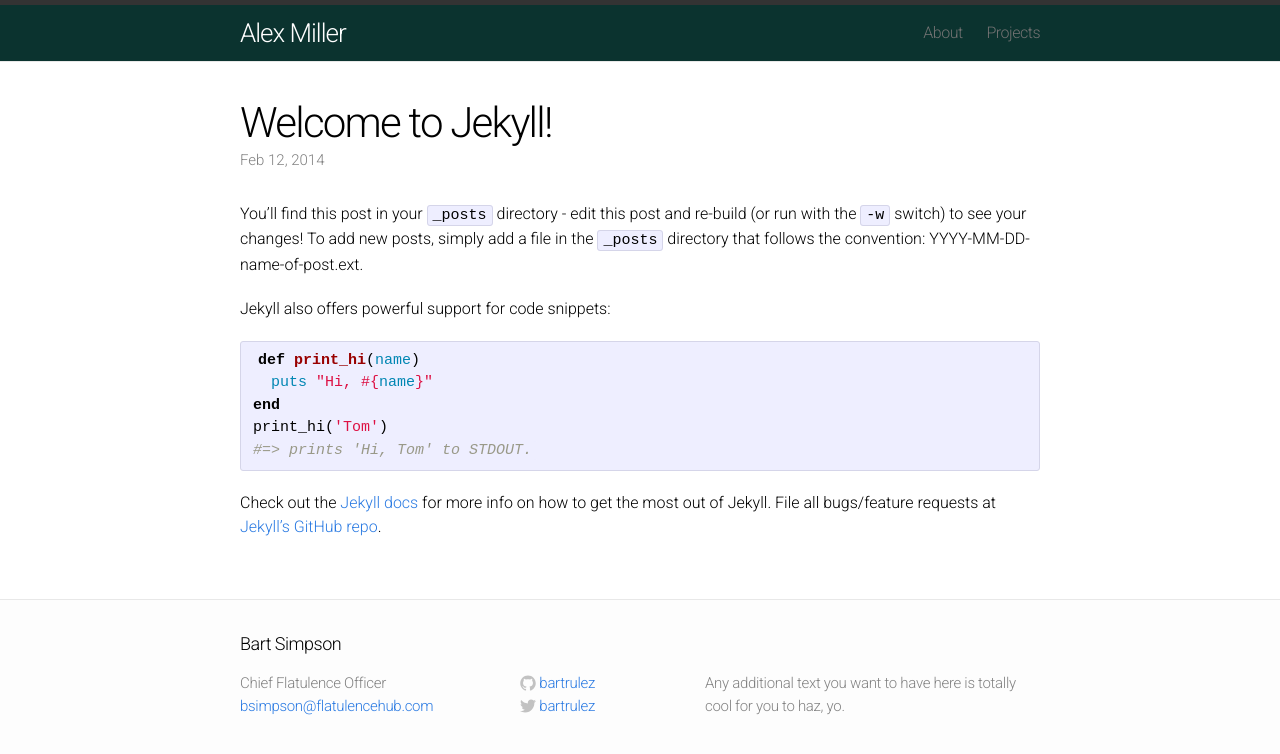
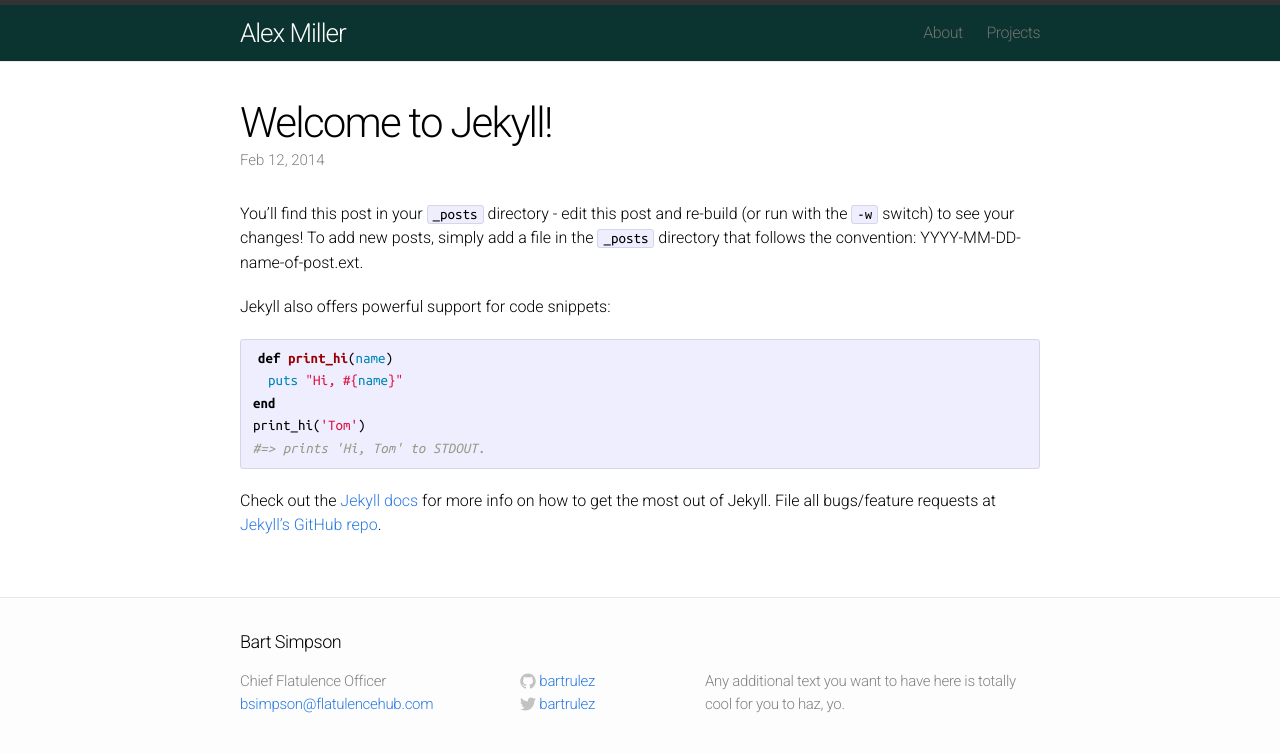
Before and after one commit to yofeed/yofeed.github.io, a Jekyll site: the page built from _posts/2014-02-12-welcome-to-jekyll.markdown, in a window 1280 px wide. Shown: the top 754 px of the page. Built offline with Jekyll 4.4.1, drawn with Linux system fonts in a browser that asks for light colours; Markdown is read by kramdown in place of the engine named in the settings.

Commit message:
Update main.css

```diff
--- a/css/main.css
+++ b/css/main.css
@@ -1,5 +1,6 @@
 /* Imports */
 @import url(http://fonts.googleapis.com/css?family=Roboto:400,100,100italic,300,300italic,500,500italic);
+@import url(http://fonts.googleapis.com/css?family=Ubuntu+Mono:400,700,400italic,700italic);
 
 
 /* Base */
@@ -233,6 +234,7 @@
 
 .post pre,
 .post code {
+  font-family: 'Ubuntu Mono', monospace;
   border: 1px solid #d5d5e9;
   background-color: #eef;
   padding: 8px 12px;
```
